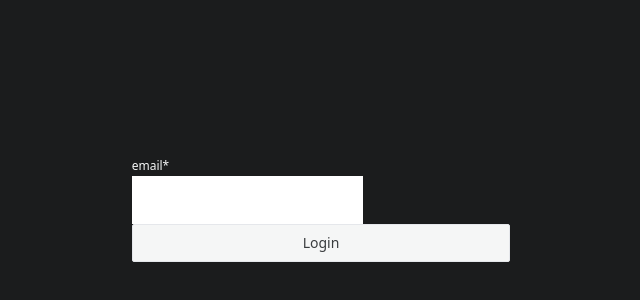
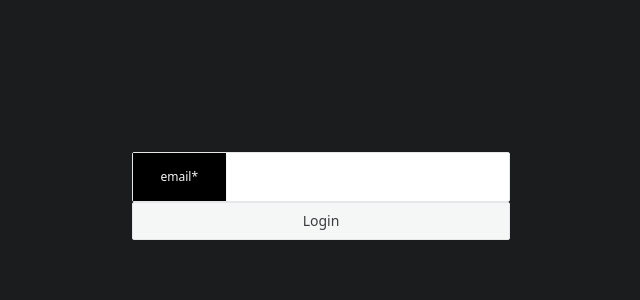
Before and after one commit to kettei-sproutty/scuderia-fe, a Next.js app: page /auth in a window 1280 px wide. Shown: the part 152-452 px from the top of the page, without its empty margins (319-959 px from the left). Built offline with nearby package versions, Linux system fonts and the light colour scheme.

Commit message:
feat(design): input text syling

```diff
--- a/components/input.tsx
+++ b/components/input.tsx
@@ -2,34 +2,38 @@ import clsx from "clsx";
 import React from "react";
 
 type InputTextProps = {
-  label?: string;
+  label: string;
   error?: string;
+  id: string;
   //TODO define if we want variants with icons/prefixes/suffixes
 } & React.InputHTMLAttributes<HTMLInputElement>;
 
 const InputText = React.forwardRef<HTMLInputElement, InputTextProps>(
   ({ label, required, error, id, ...props }, ref) => {
     return (
-      <div>
-        {label && (
-          <label htmlFor={id} className="text-xs text-primary-50 ">
+      <div className="flex w-full flex-col">
+        <div
+          className={clsx(
+            "relative grid w-full grid-cols-[minmax(25%,auto)_1fr] rounded-sm border border-primary-100 text-sm  text-primary-100",
+            { "border-2 border-error-light": error },
+          )}
+        >
+          <label
+            htmlFor={id}
+            className="flex items-center justify-center border-r border-primary-50 bg-black px-2 text-xs text-primary-50"
+          >
             {label}
             {required && <span>*</span>}
           </label>
-        )}
-        <div>
-          <div className=" flex items-center rounded-sm ">
           <input
+            id={id}
             type="text"
             ref={ref}
             className={clsx(
-                "flex w-full rounded-sm border border-primary-100 bg-transparent px-2 py-1.5 text-sm  text-primary-100 hover:ring-1 hover:ring-primary-100 focus:outline-none focus:ring-1 focus:ring-primary-100 ",
-
-                { "border-2 border-error-light": error },
+              "flex w-full bg-transparent px-2 py-1.5 hover:ring-2 hover:ring-primary-100 focus:outline-none focus:ring-2 focus:ring-primary-100 ",
             )}
             {...props}
           />
-          </div>
         </div>
         {error && <span className={"text-sm font-semibold text-error-light"}>{error}</span>}
       </div>
```
Also changed, not shown: 1 other file (tests, documents, lock files or other folders). Lines whose indentation alone changed are shown as unchanged.
